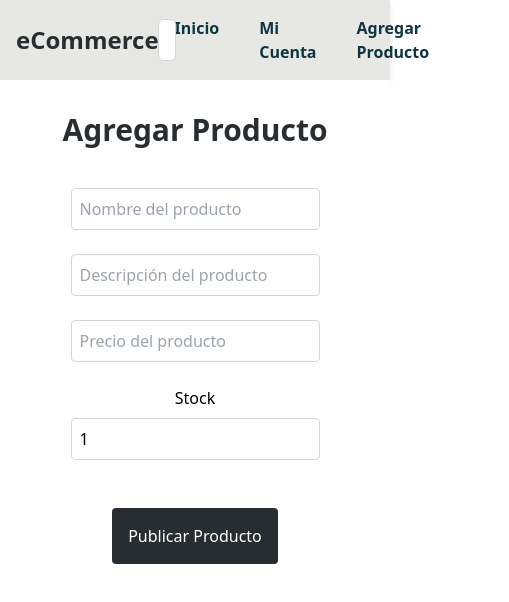
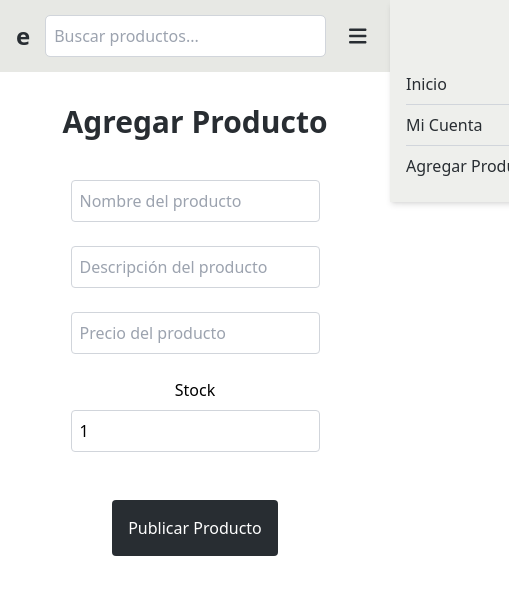
Before and after one commit to lautimoreyra10/E-Commerce-React, a React (Vite) app: page /add-product in a window 390 px wide. Shown: the top 602 px of the page, 509 px wide, since content can reach past the window. Built offline with nearby package versions, Linux system fonts and the light colour scheme.

Commit message:
Navbar responsive a mobile

```diff
--- a/package.json
+++ b/package.json
@@ -12,11 +12,15 @@
   "dependencies": {
     "@auth0/auth0-react": "^2.2.4",
     "@babel/preset-react": "^7.25.9",
+    "@fortawesome/fontawesome-svg-core": "^6.7.1",
+    "@fortawesome/free-solid-svg-icons": "^6.7.1",
+    "@fortawesome/react-fontawesome": "^0.2.2",
     "@types/react-fontawesome": "^1.6.8",
     "@types/react-router-dom": "^5.3.3",
     "react": "^18.3.1",
     "react-dom": "^18.3.1",
-    "react-router-dom": "^6.28.0"
+    "react-router-dom": "^6.28.0",
+    "react-toastify": "^10.0.6"
   },
   "devDependencies": {
     "@eslint/js": "^9.13.0",
--- a/src/components/NavBar.tsx
+++ b/src/components/NavBar.tsx
@@ -1,71 +1,50 @@
-import React, { useState, useEffect } from "react";
-/* import { useAuth0 } from '@auth0/auth0-react'; */
+import React, { useEffect, useState } from "react";
 import { Link } from "react-router-dom";
+import { FontAwesomeIcon } from "@fortawesome/react-fontawesome";
+import { faBars } from "@fortawesome/free-solid-svg-icons";
 
 type NavBarProps = {
   onSearch: (searchTerm: string) => void;
   searchTerm: string;
-  searchSuggestions: any[];  // Sugerencias de búsqueda
-  onFilterCategory: (category: string) => void;
-  onSortPrice: (order: "asc" | "desc") => void;
-  categories: any[];
+  searchSuggestions: any[];
 };
 
-const NavBar: React.FC<NavBarProps> = ({
-  onSearch,
-  searchTerm,
-  searchSuggestions,
-}) => {
-  const [inputValue, setInputValue] = useState(searchTerm); // Para controlar el valor del input
+const NavBar: React.FC<NavBarProps> = ({ onSearch, searchTerm, searchSuggestions }) => {
+  const [cartItemsCount, setCartItemsCount] = useState(0);
+  const [menuOpen, setMenuOpen] = useState(false);
 
   useEffect(() => {
-    setInputValue(searchTerm); // Sincroniza el valor del input con el searchTerm
-  }, [searchTerm]);
+    const cartJson = localStorage.getItem("cart");
+    const storedCart = cartJson ? JSON.parse(cartJson) : [];
+    const totalItems = storedCart.reduce((sum: number, item: any) => sum + item.quantity, 0);
+    setCartItemsCount(totalItems);
+  }, []);
 
-  /* const { loginWithRedirect, logout, user, isAuthenticated, isLoading } = useAuth0(); // Hooks de Auth0 */
-
-  // Maneja el cambio en el campo de búsqueda
-  const handleSearchChange = (e: React.ChangeEvent<HTMLInputElement>) => {
-    const value = e.target.value;
-      setInputValue(value);  // Actualizar el estado local del input
-      if (value.length >= 4 || value === "") {
-        onSearch(value);  // Llamar a la función de búsqueda con el valor actual
-      }
-}  // Llamar a la función de búsqueda que se pasa desde el Home
-    const handleKeyDown = (event: React.KeyboardEvent) => {
-      if(event.key === 'Enter'){
-        onSearch(inputValue);
-      }
-}
-  // Maneja la selección de una sugerencia
-  const handleSuggestionClick = (suggestion: string) => {
-    setInputValue(suggestion);  // Establecer el término de búsqueda en el valor de la sugerencia seleccionada
-    onSearch(suggestion);  // Llamar la función de búsqueda con la sugerencia seleccionada
-  };
-
-  // Renderizar el contenido de la navegación
   return (
-    <nav className="bg-customBackground text-customText p-4 shadow-md ">
-      <div className="max-w-screen-xl mx-auto flex justify-between items-center">
-        <a href="/" className="text-customText text-2xl font-bold hover:text-customPrice">eCommerce</a>
+    <nav className="bg-customBackground text-customText p-4 shadow-md">
+      <div className="max-w-screen-xl mx-auto flex items-center justify-between">
+        {/* Logo responsive */}
+        <Link to="/" className="text-customText text-2xl font-bold hover:text-customPrice">
+          <span className="hidden md:block">eCommerce</span>
+          <span className="block md:hidden">e</span>
+        </Link>
 
         {/* Barra de búsqueda */}
-        <div className="relative w-1/3">
+        <div className="relative w-full md:w-1/3 mx-4">
           <input
-            onKeyDown={handleKeyDown}
             type="text"
-            value={inputValue} // Vincula el valor del input con el estado local
-            onChange={handleSearchChange} // Llama a la función handleSearchChange al escribir
+            value={searchTerm}
+            onChange={(e) => onSearch(e.target.value)}
             placeholder="Buscar productos..."
             className="w-full p-2 rounded text-black outline outline-1 outline-gray-300 focus:outline-2"
           />
-          {inputValue && searchSuggestions.length > 0 && (
+          {searchTerm && searchSuggestions.length > 0 && (
             <div className="absolute top-full left-0 right-0 bg-white border mt-2 max-h-60 overflow-y-auto z-10 text-black">
               {searchSuggestions.map((product) => (
                 <div
                   key={product.id}
                   className="p-2 cursor-pointer hover:bg-gray-200"
-                  onClick={() => handleSuggestionClick(product.name)} // Actualiza el término de búsqueda al seleccionar una sugerencia
+                  onClick={() => onSearch(product.name)}
                 >
                   {product.name}
                 </div>
@@ -74,41 +53,67 @@ const NavBar: React.FC<NavBarProps> = ({
           )}
         </div>
 
-        {/* Navegación y acciones */}
-        <div className="flex gap-10">
-          <Link className="font-bold text-[#0e3541] hover:text-customPrice" to="/">Inicio</Link>
-          <Link className="font-bold text-[#0e3541] hover:text-customPrice" to="/profile">Mi Cuenta</Link>
-          <Link className="font-bold text-[#0e3541] hover:text-customPrice" to="/add-product">Agregar Producto</Link>
+        {/* Menú hamburguesa */}
+        <div className="md:hidden">
+          <button
+            onClick={() => setMenuOpen(!menuOpen)}
+            className="p-2 text-customText hover:text-customPrice"
+          >
+            <FontAwesomeIcon icon={faBars} size="lg" />
+          </button>
+        </div>
 
-          {/* Lógica de Login/Logout con Auth0 */}
-          {/* {!isAuthenticated ? (
-            <button onClick={() => loginWithRedirect()}>Iniciar sesión</button>
-          ) : (
-            <div>
-              <span>Bienvenido, {user?.name}</span>
-              <button onClick={() => logout({ returnTo: window.location.origin })}>Cerrar sesión</button>
-            </div>
-          )} */}
+        {/* Menú normal (visible en pantallas grandes) */}
+        <div className="hidden md:flex gap-10">
+          <Link className="font-bold text-[#0e3541] hover:text-customPrice" to="/">
+            Inicio
+          </Link>
+          <Link className="font-bold text-[#0e3541] hover:text-customPrice" to="/profile">
+            Mi Cuenta
+          </Link>
+          <Link className="font-bold text-[#0e3541] hover:text-customPrice" to="/add-product">
+            Agregar Producto
+          </Link>
+        </div>
+      </div>
 
-          <button
-            id="user-icon-button"
-            className="user-icon-button"
-            style={{
-              background: "none",
-              border: "none",
-              cursor: "pointer",
-              padding: 0,
-              margin: 0,
-            }}
+      {/* Menú desplegable para móviles */}
+      <div
+        className={`fixed top-0 right-0 min-h-3.5/6 w-2/4 max-w-xs bg-customBackground bg-opacity-70 text-customText shadow-md transition-transform transform ${
+          menuOpen ? "translate-x-0" : "translate-x-full"
+        }`}
+        style={{
+          transition: "transform 0.5s ease-in-out", // Suavidad en el deslizamiento
+        }}
+      >
+        <button
+          className="absolute top-4 right-4 text-customText hover:text-customPrice"
+          onClick={() => setMenuOpen(false)}
+        >
+          Cerrar
+        </button>
+        <div className="flex flex-col mt-12 p-4">
+          <Link
+            to="/"
+            className="py-2 text-customText hover:text-customPrice border-b border-gray-300"
+            onClick={() => setMenuOpen(false)}
           >
-            <i className="fas fa-user"></i>
-          </button>
-          <button
-            id="cart-icon"
-            /* onClick={} */
+            Inicio
+          </Link>
+          <Link
+            to="/profile"
+            className="py-2 text-customText hover:text-customPrice border-b border-gray-300"
+            onClick={() => setMenuOpen(false)}
           >
-            <i className="fas fa-cart-plus"></i>
-          </button>
+            Mi Cuenta
+          </Link>
+          <Link
+            to="/add-product"
+            className="py-2 text-customText hover:text-customPrice"
+            onClick={() => setMenuOpen(false)}
+          >
+            Agregar Producto
+          </Link>
         </div>
       </div>
     </nav>
--- a/src/main.tsx
+++ b/src/main.tsx
@@ -3,7 +3,11 @@ import { createRoot } from 'react-dom/client'
 /* import { Auth0Provider } from '@auth0/auth0-react' */
 import './styles/index.css'
 import App from './App.tsx'
+import { library } from '@fortawesome/fontawesome-svg-core';
+import { faCartShopping } from '@fortawesome/free-solid-svg-icons';
 
+// Agrega los íconos necesarios a la librería
+library.add(faCartShopping);
 /* const domain = import.meta.env.VITE_AUTH0_DOMAIN || "";
 const clientId = import.meta.env.VITE_AUTH0_CLIENT_ID || "";
  */
--- a/src/pages/AddProduct.tsx
+++ b/src/pages/AddProduct.tsx
@@ -1,4 +1,6 @@
 import React, { useState, ChangeEvent, FormEvent } from "react";
+import { ToastContainer, toast } from 'react-toastify';
+import 'react-toastify/dist/ReactToastify.css';
 import NavBar from "../components/NavBar";
 
 interface ProductData {
@@ -17,8 +19,6 @@ export const AddProduct: React.FC = () => {
     stock: 1,
     imageUrl: "",
   });
-
-  const [message, setMessage] = useState<string>("");
 
   const handleInputChange = (
     e: ChangeEvent<HTMLInputElement | HTMLTextAreaElement>
@@ -44,15 +44,9 @@ export const AddProduct: React.FC = () => {
       !productData.price ||
       !productData.stock
     ) {
-      setMessage("Por favor, completa todos los campos obligatorios.");
+      toast.error("Por favor, completa todos los campos obligatorios."); // Notificación de error
       return;
     }
-
-  /*   const token = localStorage.getItem("token");
-    if (!token) {
-      setMessage("Debes iniciar sesión para agregar un producto.");
-      return;
-    } */
 
     try {
       const response = await fetch("https://commercial-api.vulktech.com/products", {
@@ -64,24 +58,35 @@ export const AddProduct: React.FC = () => {
       });
 
       if (response.ok) {
-        setMessage("Producto publicado con éxito");
+        toast.success("Producto agregado con éxito 🎉"); // Notificación de éxito
+        setProductData({
+          name: "",
+          description: "",
+          price: "",
+          stock: 1,
+          imageUrl: "",
+        }); // Resetea el formulario
         window.location.href = "/";
       } else {
         const error = await response.json();
-        setMessage(`Error: ${error.message || "Error al agregar el producto"}`);
+        toast.error(`Error: ${error.message || "Error al agregar el producto"}`);
       }
     } catch {
-      setMessage("Error en la conexión");
+      toast.error("Error en la conexión.");
     }
   };
 
   return (
     <div>
-      <NavBar/>
+      <NavBar />
+      <ToastContainer position="top-right" autoClose={3000} />
       <section className="w-full max-h-full p-4 bg-white">
         <h1 className="text-3xl font-bold p-4 text-center text-customText">Agregar Producto</h1>
-      {message && <p>{message}</p>}
-      <form className="flex flex-col justify-center items-center text-center" id="addProductForm" onSubmit={handleSubmit}>
+        <form
+          className="flex flex-col justify-center items-center text-center"
+          id="addProductForm"
+          onSubmit={handleSubmit}
+        >
           <div className="form-group">
             <input
               id="name"
@@ -119,24 +124,13 @@ export const AddProduct: React.FC = () => {
             <input
               id="stock"
               type="number"
-            placeholder="stock"
+              placeholder="Stock"
               value={productData.stock}
               onChange={handleInputChange}
               className="p-2 mb-6 border border-gray-300 rounded"
               required
             />
           </div>
-        {/* <div className="form-group">
-          <label htmlFor="imageUrl">URL de la Imagen</label>
-          <input
-            id="imageUrl"
-            type="text"
-            placeholder="URL de la imagen del producto (opcional)"
-            value={productData.imageUrl}
-            onChange={handleInputChange}
-            className=" p-2 mb-2 border border-gray-300 rounded"
-          />
-        </div> */}
           <div className="flex justify-center items-center text-center">
             <button
               type="submit"
@@ -150,4 +144,5 @@ export const AddProduct: React.FC = () => {
     </div>
   );
 };
+
 export default AddProduct;
--- a/src/pages/Home.tsx
+++ b/src/pages/Home.tsx
@@ -83,7 +83,7 @@ const Home: React.FC = () => {
         categories={categories}
       />
       <div className="max-w-screen-xl mx-auto px-4 mt-10 flex justify-between items-center">
-        <div className="flex space-x-4">
+      <div className="hidden md:flex space-x-4">
   {/* Categorías */}
   <div className="relative">
     <button
@@ -141,6 +141,7 @@ const Home: React.FC = () => {
     )}
   </div>
 </div>
+
       </div>
       <div className="container mx-auto max-w-screen-xl px-4 mt-10">
         <div className="flex flex-wrap gap-0.75">
```
Also changed, not shown: src/pages/Cart.tsx (+5 -3 lines), src/pages/ProductDetail.tsx (+31 -40 lines), 1 other file (tests, documents, lock files or other folders). Lines whose indentation alone changed are shown as unchanged.
